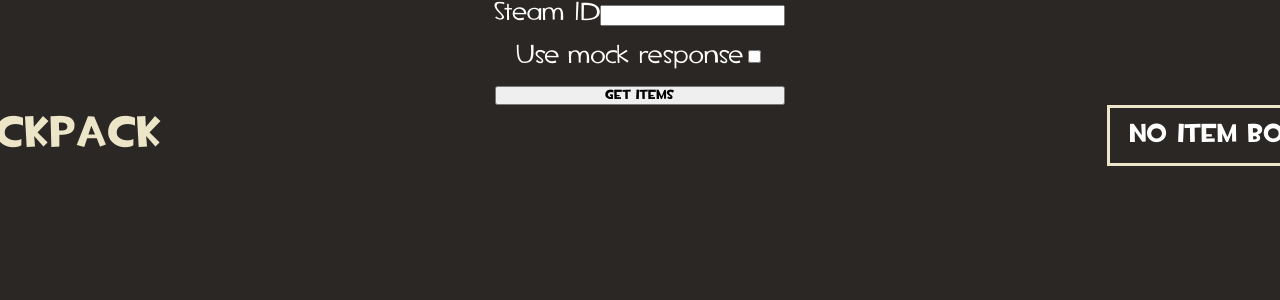
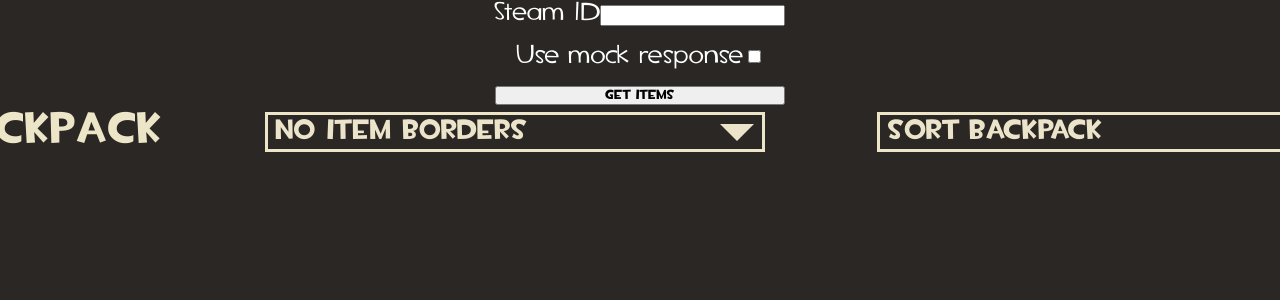
Before and after one commit to theaswanson/BackpackViewer, a React (Create React App) app in the folder src/frontend/: page / in a window 1280 px wide. Shown: the top 300 px of the page. Built offline with nearby package versions, Linux system fonts and the light colour scheme.

Commit message:
Get custom selects working

```diff
--- /dev/null
+++ b/src/frontend/src/Chevron.tsx
@@ -0,0 +1,7 @@
+import { Property } from "csstype";
+
+export const Chevron = ({ fill }: { fill?: Property.Fill }) => (
+  <svg viewBox='0 0 100 50' height='17' xmlns='http://www.w3.org/2000/svg'>
+    <polygon points='0,0 50,50 100, 0' style={{ fill: fill ?? "#ebe4ca" }} />
+  </svg>
+);
--- /dev/null
+++ b/src/frontend/src/CustomSelect.tsx
@@ -0,0 +1,30 @@
+import { ReactNode, useState } from "react";
+import { Chevron } from "./Chevron";
+
+const SelectOption = ({ children }: { children: ReactNode }) => (
+  <div className='select-option'>{children}</div>
+);
+
+export const CustomSelect = ({ options }: { options: string[] }) => {
+  const [isOpen, setIsOpen] = useState(false);
+  const selectedItem = options[0];
+
+  return (
+    <div className='select'>
+      <div
+        className='select-option main'
+        onClick={() => setIsOpen((open) => !open)}
+      >
+        {selectedItem} <Chevron />
+      </div>
+
+      {isOpen ? (
+        <div className='dropdown'>
+          {options.map((option) => (
+            <SelectOption>{option}</SelectOption>
+          ))}
+        </div>
+      ) : undefined}
+    </div>
+  );
+};
--- a/src/frontend/src/Header.css
+++ b/src/frontend/src/Header.css
@@ -22,12 +22,44 @@
 }
 
 .select {
+  display: inline-block;
+  flex-direction: column;
   font-family: "TF2 Build";
-  border: 3px solid #ece5c8;
+  font-size: 1.75rem;
   padding: 7px 10px;
+  position: relative;
+  user-select: none;
+  width: 500px;
+  color: #ebe4ca;
 }
 
-.select-option {
-  font-family: "TF2 Build";
-  padding: 7px 10px;
+.select .dropdown {
+  margin-top: 1px;
+  position: absolute;
+  background-color: #000000;
+  width: 100%;
 }
+
+.select .select-option {
+  display: flex;
+  align-items: center;
+  justify-content: space-between;
+  padding: 4px 17px;
+}
+
+.select .select-option:hover {
+  background-color: #ebe3ca;
+  color: #756c5e;
+}
+
+.select .select-option.main {
+  padding: 3px 8px;
+  background-color: inherit;
+  cursor: pointer;
+  border: 3px solid #ece5c8;
+}
+
+.select .select-option.main:hover {
+  background-color: inherit;
+  color: inherit;
+}
--- a/src/frontend/src/Header.tsx
+++ b/src/frontend/src/Header.tsx
@@ -1,31 +1,26 @@
-import { Children, PropsWithChildren, ReactNode, useState } from "react";
+import { CustomSelect } from "./CustomSelect";
 import "./Header.css";
 
-const SelectOption = ({ children }: { children: ReactNode }) => (
-  <div className='select-option'>{children}</div>
-);
-
-const ItemBordersSelect = ({ children }: PropsWithChildren) => {
-  const [isOpen, setIsOpen] = useState(false);
-  const selectedItem = Children.toArray(children)[0];
-
-  return (
-    <>
-      <div className='select' onClick={() => setIsOpen((open) => !open)}>
-        {selectedItem}
-      </div>
-
-      {isOpen ? <div>{children}</div> : undefined}
-    </>
-  );
-};
-
-const FilterOptions = () => (
-  <ItemBordersSelect>
-    <SelectOption>No Item Borders</SelectOption>
-    <SelectOption>Show quality color borders</SelectOption>
-    <SelectOption>Show marketable borders only</SelectOption>
-  </ItemBordersSelect>
+const ViewOptions = () => (
+  <>
+    <CustomSelect
+      options={[
+        "No Item Borders",
+        "Show quality color borders",
+        "Show marketable borders only",
+      ]}
+    />
+    <CustomSelect
+      options={[
+        "Sort Backpack",
+        "Sort By Quality",
+        "Sort by Type",
+        "Sort by Class",
+        "Sort by Loadout Slot",
+        "Sort by Date",
+      ]}
+    />
+  </>
 );
 
 export const Header = () => (
@@ -34,6 +29,6 @@
       <span>{">>"}</span>
       <h1>BACKPACK</h1>
     </div>
-    <FilterOptions />
+    <ViewOptions />
   </div>
 );
```
